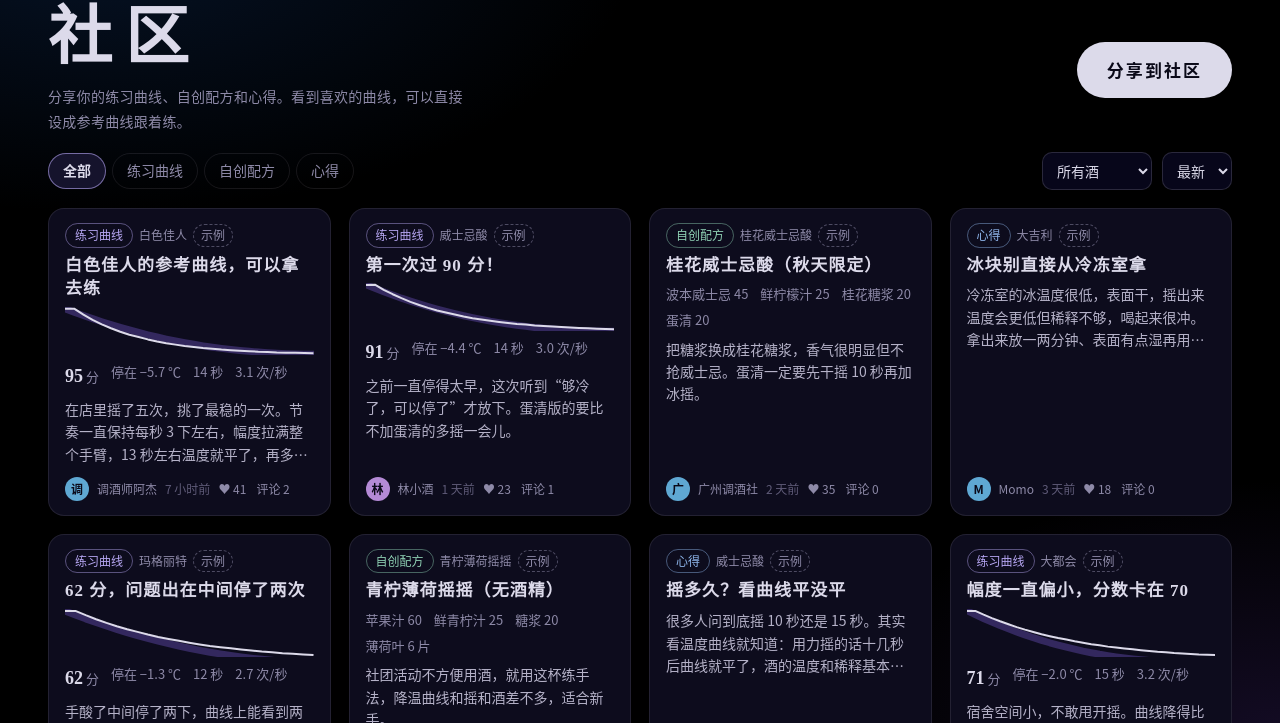
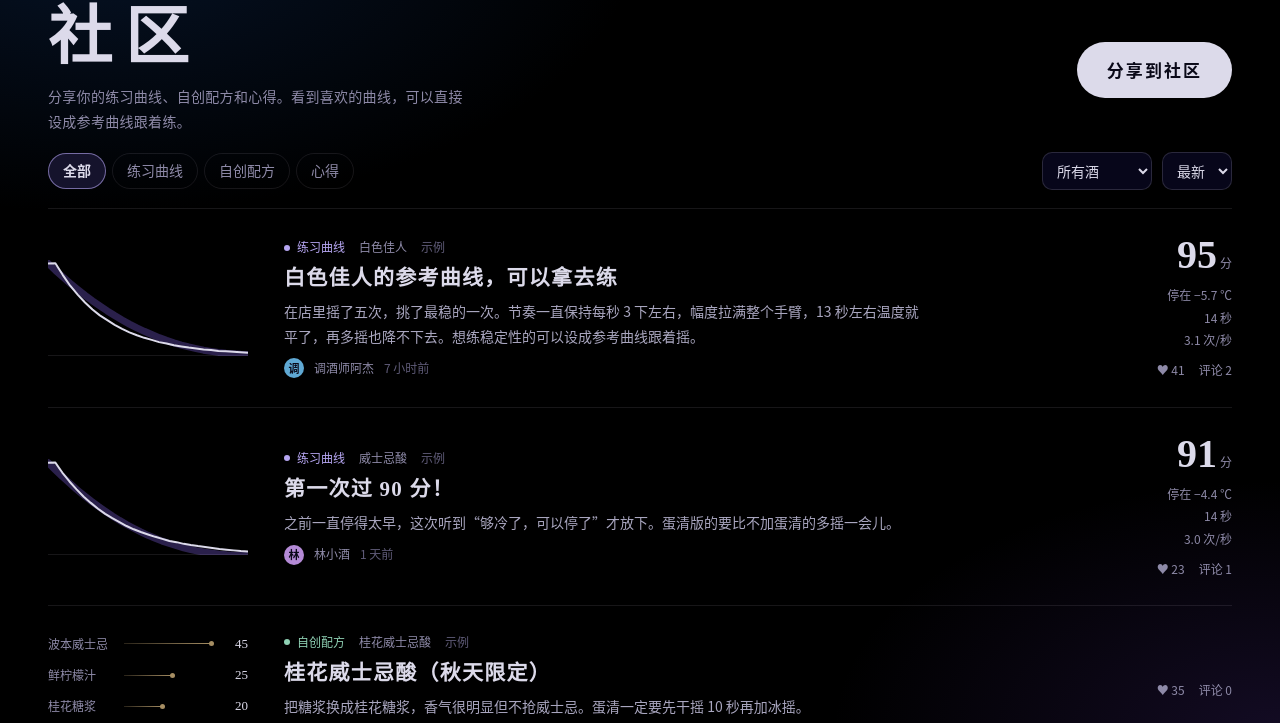
Before and after one commit to roki977/smart-shakecup, a plain HTML site: page index.html in a window 1280 px wide. Both pictures are taken after a click on the button "社区". Shown: the part 67-790 px from the top of the page. Drawn offline with Linux system fonts and the light colour scheme.

Commit message:
社区改成一行一条记录：左边是曲线、配料刻度或酒照，右边是分数和互动
Co-Authored-By: Claude Opus 5.5 <noreply@anthropic.com>
Claude-Session: https://claude.ai/code/session_01JjPdpMy7X2h9hbjZZPF7xN

```diff
--- a/community.js
+++ b/community.js
@@ -210,16 +210,35 @@ function renderFilters() {
   $('#comm-drink').onchange = e => { commFilter.drink = e.target.value; renderFeed(); };
   $('#comm-sort').onchange = e => { commFilter.sort = e.target.value; renderFeed(); };
 }
+/* 社区每一条是一行记录，不是卡片：左边是这条内容最有代表性的图（曲线、配料刻度或酒的照片），
+   中间是标题和正文，右边是分数和互动。行与行之间只用一条细线隔开。 */
+function postVisual(p, st) {
+  if (st) return `<span class="post-visual v-curve">${sparkSVG(p.curve)}</span>`;
+  const r = p.recipe;
+  if (r?.parts?.length) {
+    const max = Math.max(1, ...r.parts.map(x => typeof x[1] === 'number' ? x[1] : 0));
+    return `<span class="post-visual v-measure">${r.parts.slice(0, 4).map(([n, ml]) => typeof ml === 'number'
+      ? `<span class="m-row"><span class="m-name">${escapeHTML(n)}</span><i style="--w:${(ml / max * 100).toFixed(0)}%"></i><span class="m-ml">${ml}</span></span>`
+      : `<span class="m-row m-extra"><span class="m-name">${escapeHTML(n)}</span><span class="m-ml">${escapeHTML(ml)}</span></span>`).join('')}</span>`;
+  }
+  const d = RECIPES.find(x => x.id === p.recipeId);
+  return d ? `<span class="post-visual v-photo"><span class="post-arch" data-art="${d.id}">${drinkArt(d)}</span></span>`
+    : '<span class="post-visual v-blank" aria-hidden="true"></span>';
+}
 function postCard(p) {
   const st = p.curve ? curveStats(p.curve) : null;
-  const r = p.recipe;
-  return `<li><button class="post-card" data-post="${escapeHTML(p.id)}">
-    <span class="post-top"><span class="post-kind k-${p.kind}">${KINDS[p.kind]}</span><span class="post-drink">${escapeHTML(drinkName(p))}</span>${p.demo ? '<span class="post-demo" title="演示用的示例内容">示例</span>' : ''}</span>
-    <span class="post-title">${escapeHTML(p.title)}</span>
-    ${st ? `${sparkSVG(p.curve)}<span class="post-stats"><span><b>${p.score}</b> 分</span><span>停在 ${deg(st.finalTemp)} ℃</span><span>${st.duration.toFixed(0)} 秒</span><span>${st.hzMid.toFixed(1)} 次/秒</span></span>` : ''}
-    ${r ? `<span class="post-ings">${r.parts.map(([n, ml]) => `<span>${escapeHTML(n)} ${typeof ml === 'number' ? ml : escapeHTML(ml)}</span>`).join('')}</span>` : ''}
-    <span class="post-body">${escapeHTML(p.body || '')}</span>
-    <span class="post-foot">${avatar(p.author)}<span class="post-author">${escapeHTML(p.author)}</span><span class="post-time">${ago(p.createdAt)}</span><span class="post-meta"><span>♥ ${p.likes || 0}</span><span>评论 ${p.comments?.length || 0}</span></span></span>
+  return `<li><button class="post-card k-${p.kind}" data-post="${escapeHTML(p.id)}">
+    ${postVisual(p, st)}
+    <span class="post-main">
+      <span class="post-top"><span class="post-kind k-${p.kind}">${KINDS[p.kind]}</span><span class="post-drink">${escapeHTML(drinkName(p))}</span>${p.demo ? '<span class="post-demo" title="演示用的示例内容">示例</span>' : ''}</span>
+      <span class="post-title">${escapeHTML(p.title)}</span>
+      <span class="post-body">${escapeHTML(p.body || '')}</span>
+      <span class="post-foot">${avatar(p.author)}<span class="post-author">${escapeHTML(p.author)}</span><span class="post-time">${ago(p.createdAt)}</span></span>
+    </span>
+    <span class="post-side">
+      ${st ? `<span class="post-score"><b>${p.score}</b>分</span><span class="post-stats"><span>停在 ${deg(st.finalTemp)} ℃</span><span>${st.duration.toFixed(0)} 秒</span><span>${st.hzMid.toFixed(1)} 次/秒</span></span>` : ''}
+      <span class="post-meta"><span aria-label="${p.likes || 0} 人喜欢">♥ ${p.likes || 0}</span><span>评论 ${p.comments?.length || 0}</span></span>
+    </span>
   </button></li>`;
 }
 function renderFeed() {
@@ -231,6 +250,7 @@ function renderFeed() {
   $('#feed').innerHTML = list.length ? list.map(postCard).join('') : '<li class="feed-empty">这里还没有内容，来发第一条吧。</li>';
   $('#comm-note').textContent = commNote;
   $$('#feed [data-post]').forEach(b => b.onclick = () => openPost(b.dataset.post));
+  if (typeof decorateArt === 'function') decorateArt($('#feed'));
 }
 
 /* ---------- 详情 ---------- */
--- a/theme-night.css
+++ b/theme-night.css
@@ -337,20 +337,69 @@ dialog::backdrop { background: rgba(0, 0, 0, .72); backdrop-filter: blur(4px); }
 .comm-kinds button[aria-selected="true"] { color: var(--frost); border-color: rgba(182, 166, 242, .6); background: var(--indigo-2); font-weight: 600; }
 .comm-bar select, .composer select, .composer input, .composer textarea, .comment-form input, .dev-form input {
   background: #07061a; color: var(--frost); border: 1px solid rgba(220, 218, 234, .16); border-radius: 10px; }
-.feed { gap: 18px; }
-.post-card { background: var(--indigo); border: 1px solid var(--line); border-radius: 16px; color: var(--frost); transition: border-color .25s, background .25s; }
-.post-card:hover { transform: none; border-color: rgba(182, 166, 242, .4); background: #110f26; }
-.post-kind { background: none; border: 1px solid rgba(182, 166, 242, .45); color: var(--lilac); font-weight: 500; }
-.post-kind.k-recipe { color: #8fd1b4; border-color: rgba(143, 209, 180, .45); background: none; }
-.post-kind.k-tip { color: #8fb6ec; border-color: rgba(143, 182, 236, .45); background: none; }
-.post-demo { border-color: rgba(142, 138, 168, .5); color: var(--mist); }
-.post-title { font-size: 17px; font-weight: 700; color: var(--frost); }
-.post-stats, .post-ings { display: flex; flex-wrap: wrap; gap: 4px 12px; color: var(--mist); }
-.post-stats b { color: var(--frost); font-family: var(--serif); }
-.post-body { color: #b5b2c8; }
-.post-foot { color: var(--mist); }
+/* 社区：一行一条记录，细线分隔，没有卡片框 */
+.feed { display: block; border-bottom: 1px solid var(--line); }
+.feed > li { border-top: 1px solid var(--line); }
+.post-card { display: grid; grid-template-columns: 200px minmax(0, 1fr) 150px; gap: 0 36px; align-items: center; height: auto;
+  padding: 26px 18px; margin: 0 -18px; width: calc(100% + 36px); border: 0; border-radius: 14px; background: transparent; color: var(--frost);
+  transition: background-color .3s; }
+.post-card:hover { transform: none; background: linear-gradient(90deg, rgba(74, 44, 138, .2), rgba(18, 58, 120, .08) 60%, transparent); }
+
+/* 左边的图：三种内容各有一种 */
+.post-visual { display: block; height: 96px; position: relative; }
+.v-curve .spark { width: 100%; height: 100%; }
+.v-curve::after { content: ""; position: absolute; left: 0; right: 0; bottom: 0; height: 1px; background: var(--line); }
+.v-measure { display: grid; align-content: center; gap: 9px; }
+.m-row { display: grid; grid-template-columns: 5.5em 1fr auto; align-items: center; gap: 10px; font-size: 12px; color: var(--mist); }
+.m-name { white-space: nowrap; overflow: hidden; text-overflow: ellipsis; }
+.m-row i { display: block; height: 1px; width: var(--w); background: linear-gradient(90deg, rgba(166, 142, 99, .25), var(--brass)); position: relative; }
+.m-row i::after { content: ""; position: absolute; right: -2px; top: -2px; width: 5px; height: 5px; border-radius: 50%; background: var(--brass); }
+.m-ml { font-family: var(--serif); color: var(--frost); font-size: 13px; min-width: 2em; text-align: right; }
+.m-extra { grid-template-columns: 5.5em 1fr; }
+.v-photo { display: grid; place-items: center; }
+.post-arch { width: 76px; height: 96px; display: grid; place-items: center; overflow: hidden; border-radius: 999px 999px 10px 10px;
+  background: radial-gradient(60% 55% at 50% 55%, rgba(74, 44, 138, .5), #050410); box-shadow: inset 0 0 0 1px rgba(166, 142, 99, .4); }
+.post-arch svg { width: 70%; }
+.post-card:hover .post-arch { box-shadow: inset 0 0 0 1px var(--lilac), 0 0 24px rgba(110, 80, 200, .35); }
+
+/* 中间 */
+.post-main { display: grid; gap: 6px; min-width: 0; }
+.post-top { gap: 14px; font-size: 12px; }
+.post-kind { padding: 0; border: 0; border-radius: 0; background: none; color: var(--lilac); font-weight: 500; display: inline-flex; align-items: center; gap: 7px; }
+.post-kind::before { content: ""; width: 6px; height: 6px; border-radius: 50%; background: currentColor; }
+.post-kind.k-recipe { color: #8fd1b4; background: none; }
+.post-kind.k-tip { color: #8fb6ec; background: none; }
+.post-drink { color: var(--mist); }
+.post-demo { margin-left: 0; border: 0; padding: 0; color: #5f5b78; }
+.post-title { font-family: var(--serif); font-size: 21px; font-weight: 700; line-height: 1.4; color: var(--frost); transition: color .25s; }
+.post-card:hover .post-title { color: #fff; }
+.post-body { color: #a9a6bf; font-size: 14px; line-height: 1.75; -webkit-line-clamp: 2; max-width: 46em; }
+.post-foot { margin-top: 4px; padding-top: 0; gap: 10px; color: var(--mist); }
+.post-foot .avatar { width: 20px; height: 20px; font-size: 11px; }
 .post-time { color: #5f5b78; }
-.post-meta { display: flex; gap: 10px; }
+
+/* 右边 */
+.post-side { display: grid; justify-items: end; align-content: center; gap: 10px; text-align: right; }
+.post-score { font-size: 12px; color: var(--mist); }
+.post-score b { font-family: var(--serif); font-size: 40px; line-height: 1; color: var(--frost); margin-right: 3px; }
+.post-stats { display: grid; gap: 2px; justify-items: end; font-size: 12px; color: var(--mist); }
+.post-meta { display: flex; gap: 14px; margin: 0; font-size: 12px; color: var(--mist); }
+
+@media (max-width: 900px) {
+  .post-card { grid-template-columns: 150px minmax(0, 1fr); gap: 14px 26px; }
+  .post-side { grid-column: 2; justify-items: start; text-align: left; grid-auto-flow: column; justify-content: start; align-items: baseline; gap: 18px; }
+  .post-stats { display: flex; gap: 12px; }
+  .post-score b { font-size: 26px; }
+}
+@media (max-width: 640px) {
+  .post-card { grid-template-columns: 1fr; padding: 22px 12px; margin: 0 -12px; width: calc(100% + 24px); }
+  .post-side { grid-column: 1; flex-wrap: wrap; }
+  .post-visual { height: 64px; }
+  .v-photo { justify-content: start; }
+  .post-arch { width: 52px; height: 64px; }
+  .v-measure { gap: 6px; }
+  .post-stats { display: none; }
+}
 .spark-now { stroke: var(--frost); }
 .spark-ref { stroke: #7a5cd6; opacity: .35; }
 .chart-key span { border-top-color: var(--frost); }
```
